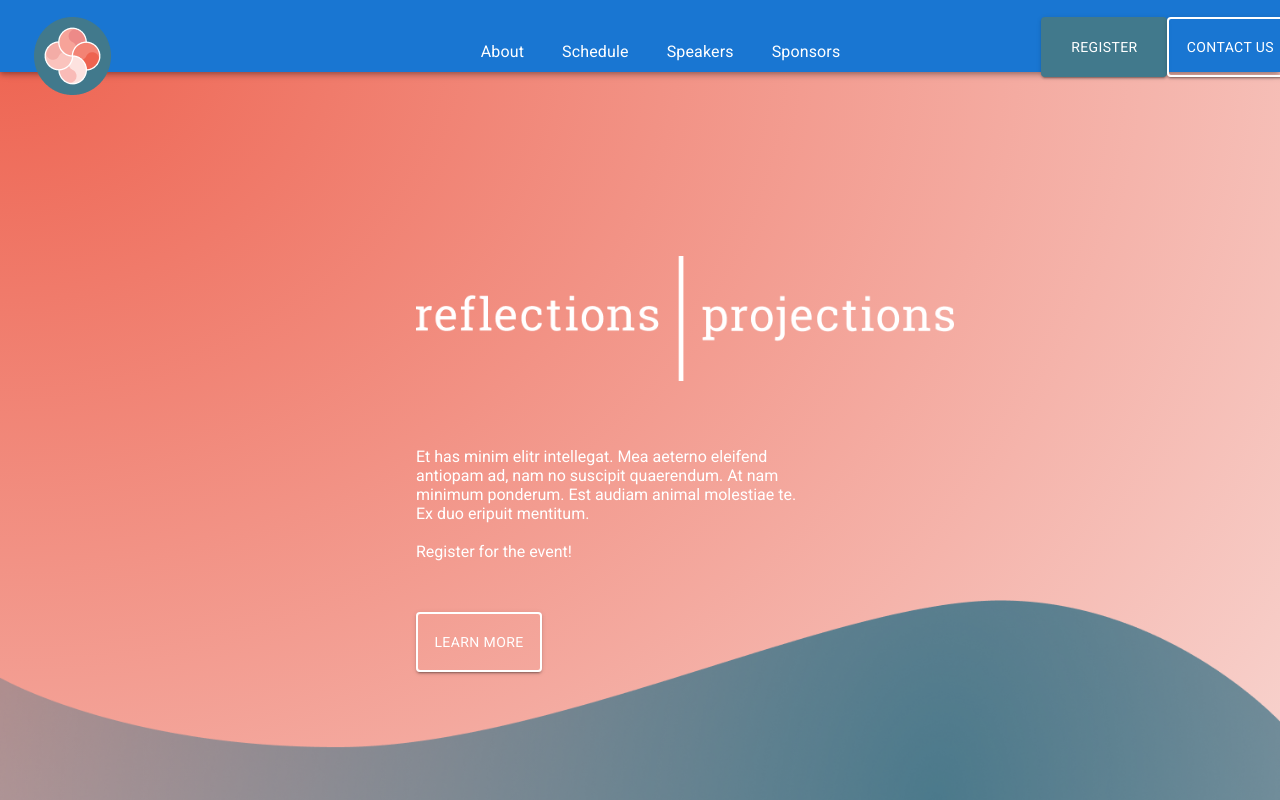
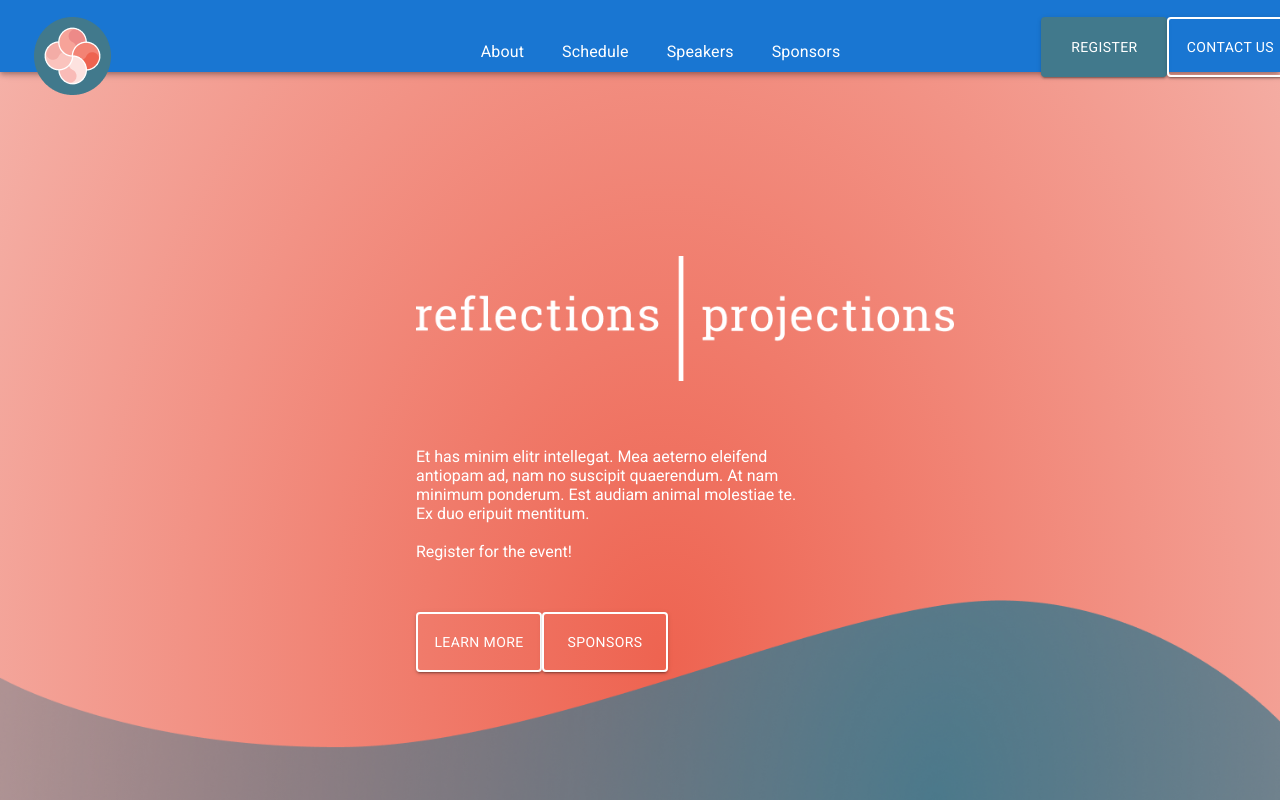
Before and after one commit to ReflectionsProjections/rp2022, a Next.js app: page / in a window 1280 px wide. Shown: the top 800 px of the page. Built offline with nearby package versions, Linux system fonts and the light colour scheme.

Commit message:
Added the sponsor button to open sponsors pdf

```diff
--- a/components/About.js
+++ b/components/About.js
@@ -29,11 +29,20 @@ const About = () => (
       <br></br>
       Register for the event!
       </p>
-      <Button variant='contained'
-              className={styles.navButton}
-              style={{ backgroundColor: 'transparent', border: '2px solid #FFFFFF'}}>
-          Learn More
-      </Button>
+      <Container className={styles.container}>
+        <Button variant='contained'
+                className={styles.navButton}
+                style={{ backgroundColor: 'transparent', border: '2px solid #FFFFFF'}}>
+            Learn More
+        </Button>
+        <Button variant='contained'
+                className={styles.navButton}
+                href = 'Company.Tiers.2022.pdf'
+                target = "_blank"
+                style={{ backgroundColor: 'transparent', border: '2px solid #FFFFFF'}}>
+                  Sponsors
+                </Button>
+      </Container>
     </Col>
   </>
   // </Container>
--- a/components/about.module.scss
+++ b/components/about.module.scss
@@ -34,7 +34,7 @@
   font-style: normal;
   font-weight: 70;
   font-size: 16px;
-
+  margin-left: 30px;
   // display: flex;
   // flex-direction: row;
   // justify-content: center;
@@ -53,6 +53,11 @@
 
   white-space: nowrap;
   text-align: center;
+}
+
+.container {
+  justify-content: flex-start;
+  flex-flow: row;
 }
 
 .body {
```
Also changed, not shown: 2 other files (tests, documents, lock files or other folders).
